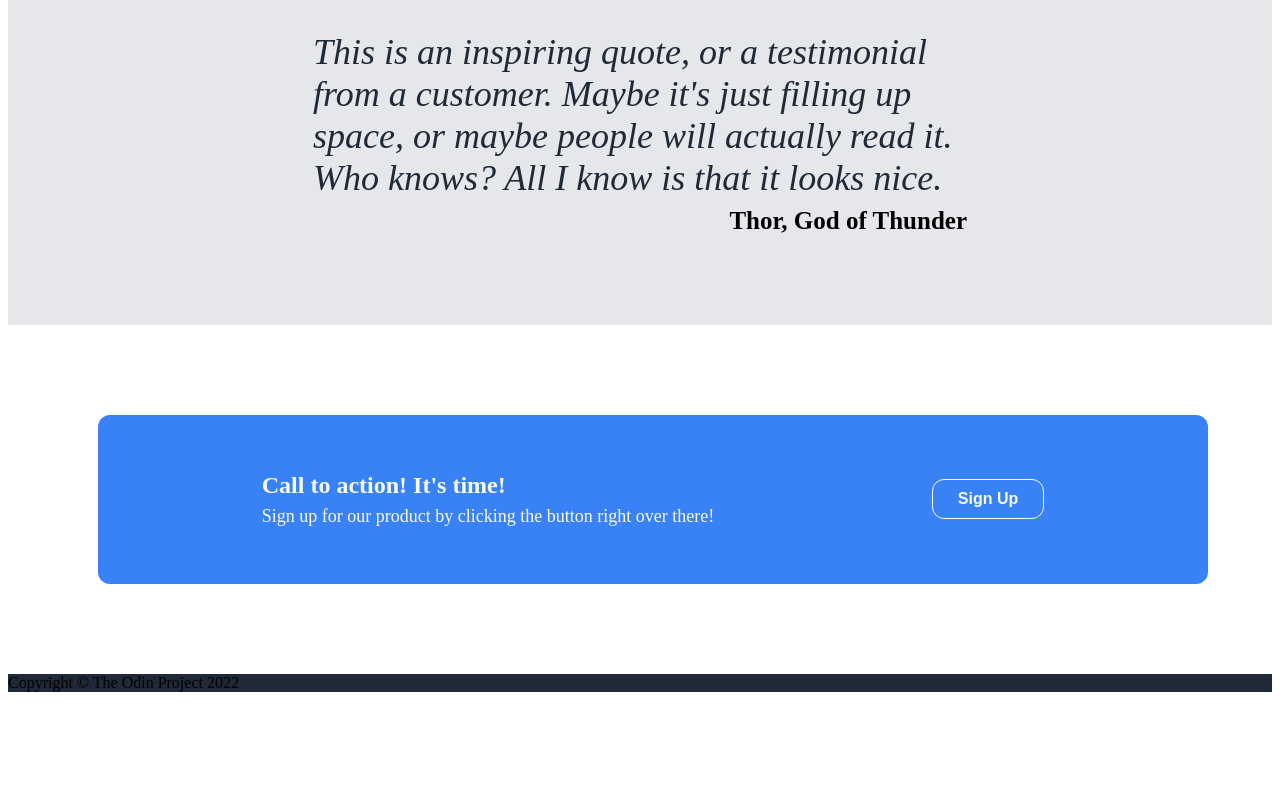
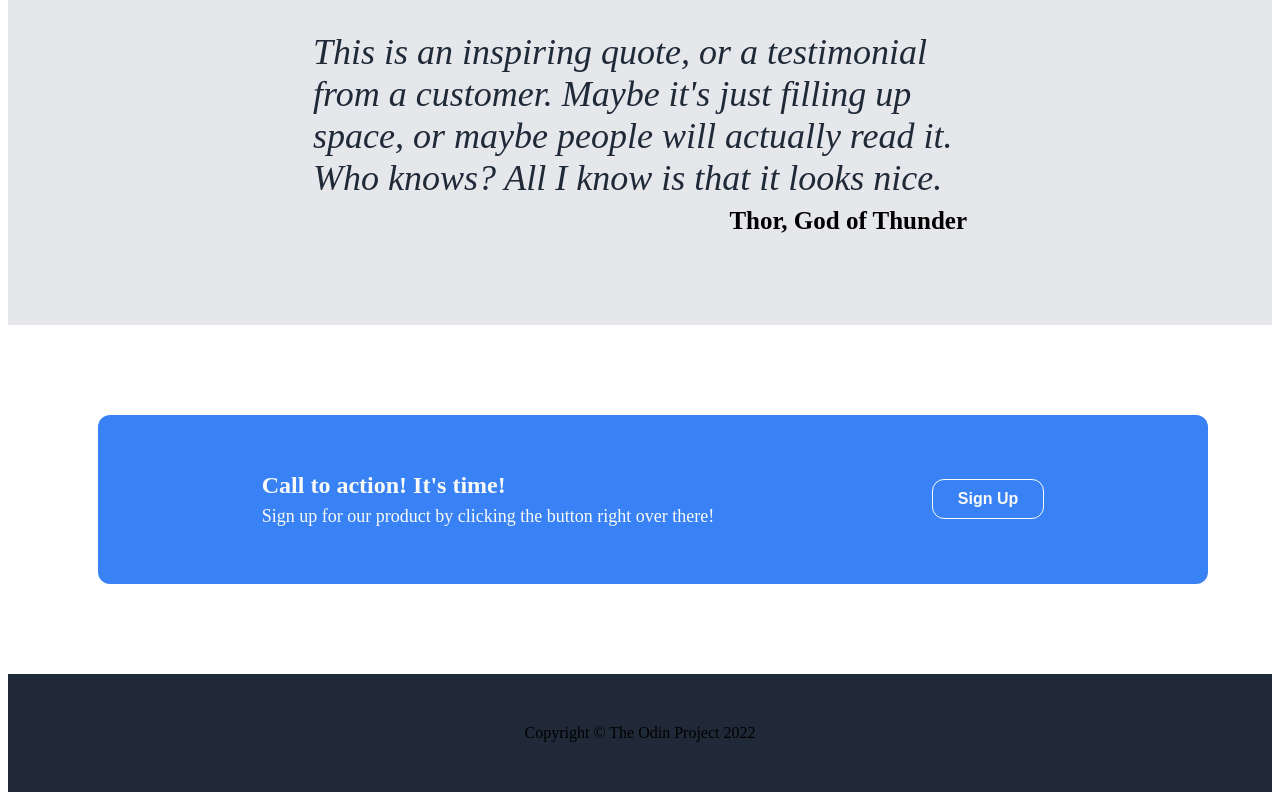
Before and after one commit to Caged1964/Landing-Page, a plain HTML site: page index.html in a window 1280 px wide. Shown: the part 1235-2035 px from the top of the page. Before the commit the page ends 1935 px from the top, so only its background shows below. Drawn offline with Linux system fonts and the light colour scheme.

Commit message:
added styles to footer section

```diff
--- a/style.css
+++ b/style.css
@@ -142,4 +142,8 @@ ul {
 /* -----------------------footer------------------------ */
 .footer {
   background-color: #1f2937;
+  display: flex;
+  justify-content: center;
+  align-items: center;
+  padding: 50px 0;
 }
```
